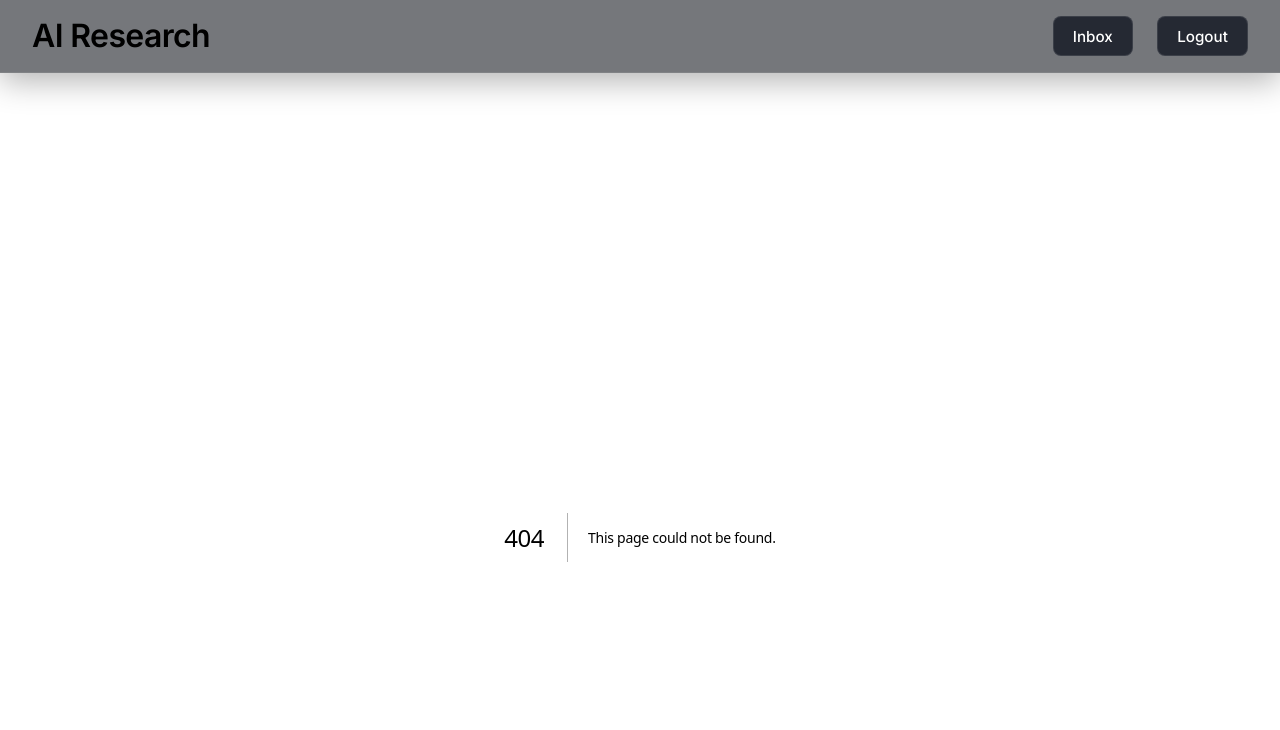
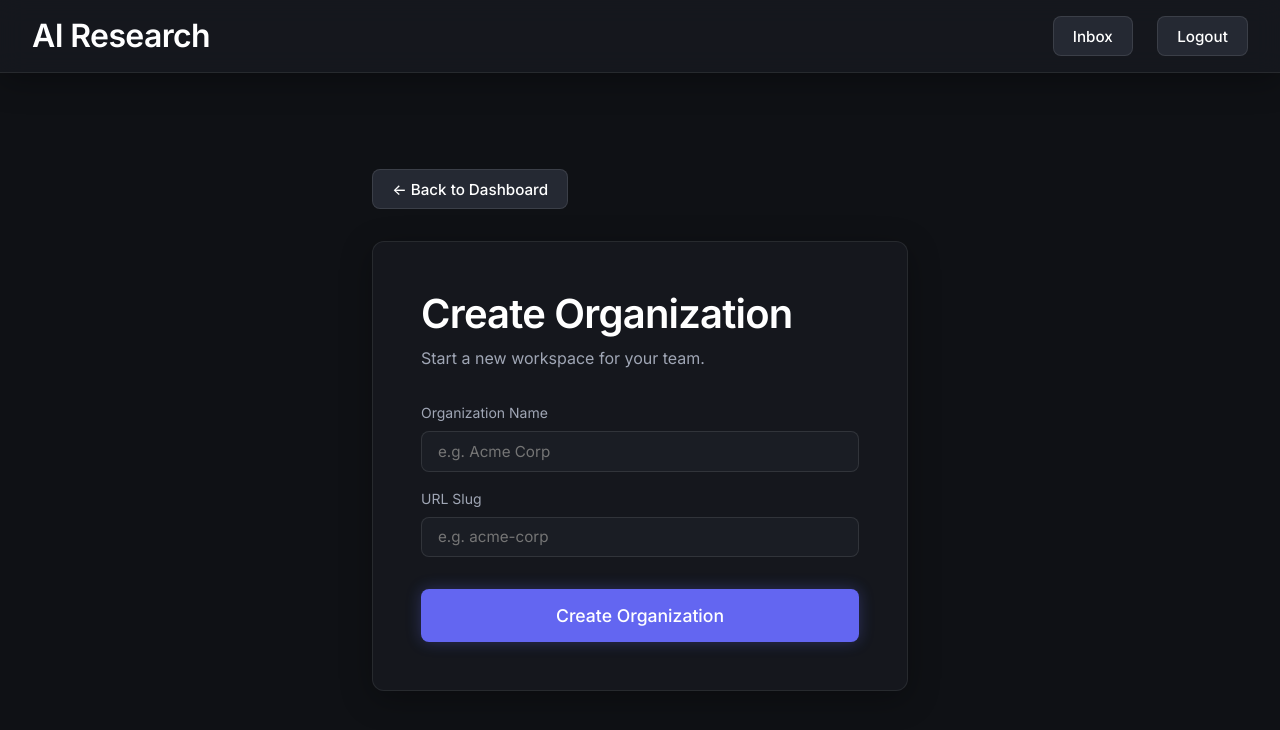
Before and after one commit to Dhruv-Sharma01/ai_research_platform, a Next.js app in the folder frontend/: page /organizations/create in a window 1280 px wide. Before the commit this address had no page. Shown: the top 730 px of the page. Built offline with nearby package versions, Linux system fonts and the light colour scheme.

Commit message:
Add Create Organization UI

```diff
--- a/frontend/src/app/dashboard/page.tsx
+++ b/frontend/src/app/dashboard/page.tsx
@@ -18,7 +18,10 @@ export default function DashboardPage() {
       <div className="page-container animate-fade-in text-center" style={{ marginTop: '5rem' }}>
         <h2>Welcome to AI Research</h2>
         <p className="text-secondary" style={{ marginBottom: '2rem' }}>You aren't a member of any organization yet.</p>
-        <button className="btn btn-primary" onClick={() => router.push('/invites')}>Check Invitations</button>
+        <div style={{ display: 'flex', justifyContent: 'center', gap: '1rem' }}>
+          <button className="btn btn-primary" onClick={() => router.push('/organizations/create')}>Create New Organization</button>
+          <button className="btn btn-secondary" onClick={() => router.push('/invites')}>Check Invitations</button>
+        </div>
       </div>
     );
   }
--- /dev/null
+++ b/frontend/src/app/organizations/create/page.tsx
@@ -0,0 +1,87 @@
+'use client';
+
+import React, { useState } from 'react';
+import { fetchApi } from '@/lib/api';
+import { useRouter } from 'next/navigation';
+import { useTenant } from '@/components/TenantProvider';
+
+export default function CreateOrganizationPage() {
+  const [name, setName] = useState('');
+  const [slug, setSlug] = useState('');
+  const [loading, setLoading] = useState(false);
+  const router = useRouter();
+  const { refreshMemberships, switchTenant } = useTenant();
+
+  const handleCreate = async (e: React.FormEvent) => {
+    e.preventDefault();
+    setLoading(true);
+    try {
+      const org = await fetchApi('/organizations', {
+        method: 'POST',
+        body: JSON.stringify({ name, slug }),
+      });
+
+      // Refresh memberships to get the new role
+      await refreshMemberships();
+
+      // Switch to the newly created tenant
+      switchTenant(org.id);
+
+      // switchTenant triggers a window.reload(), but we can also push router just in case
+      router.push('/dashboard');
+    } catch (err: any) {
+      alert(err.message || 'Failed to create organization');
+    } finally {
+      setLoading(false);
+    }
+  };
+
+  return (
+    <div className="page-container animate-fade-in" style={{ maxWidth: '600px' }}>
+      <button className="btn btn-secondary" style={{ marginBottom: '2rem' }} onClick={() => router.push('/dashboard')}>
+        &larr; Back to Dashboard
+      </button>
+
+      <div className="glass-panel" style={{ padding: '3rem' }}>
+        <h1 style={{ marginBottom: '0.5rem' }}>Create Organization</h1>
+        <p className="text-secondary" style={{ marginBottom: '2rem' }}>
+          Start a new workspace for your team.
+        </p>
+
+        <form onSubmit={handleCreate} className="flex flex-col gap-4">
+          <div>
+            <label className="text-secondary" style={{ display: 'block', marginBottom: '0.5rem', fontSize: '0.875rem' }}>Organization Name</label>
+            <input
+              type="text"
+              className="input"
+              value={name}
+              onChange={e => setName(e.target.value)}
+              placeholder="e.g. Acme Corp"
+              required
+            />
+          </div>
+          <div>
+            <label className="text-secondary" style={{ display: 'block', marginBottom: '0.5rem', fontSize: '0.875rem' }}>URL Slug</label>
+            <input
+              type="text"
+              className="input"
+              value={slug}
+              onChange={e => setSlug(e.target.value)}
+              placeholder="e.g. acme-corp"
+              required
+            />
+          </div>
+
+          <button
+            type="submit"
+            className="btn btn-primary"
+            disabled={!name || !slug || loading}
+            style={{ marginTop: '1rem', padding: '1rem', fontSize: '1.1rem' }}
+          >
+            {loading ? 'Creating...' : 'Create Organization'}
+          </button>
+        </form>
+      </div>
+    </div>
+  );
+}
```
Also changed, not shown: 1 other file (tests, documents, lock files or other folders).
